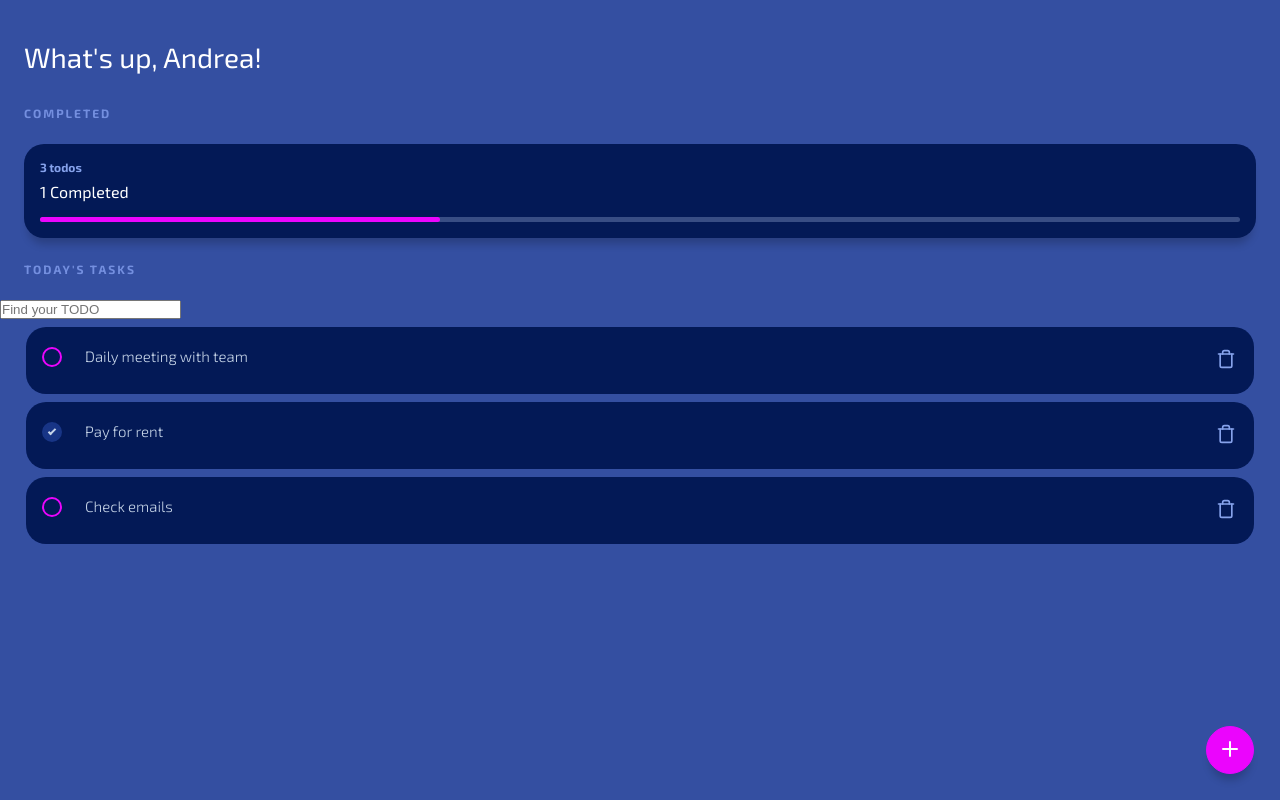
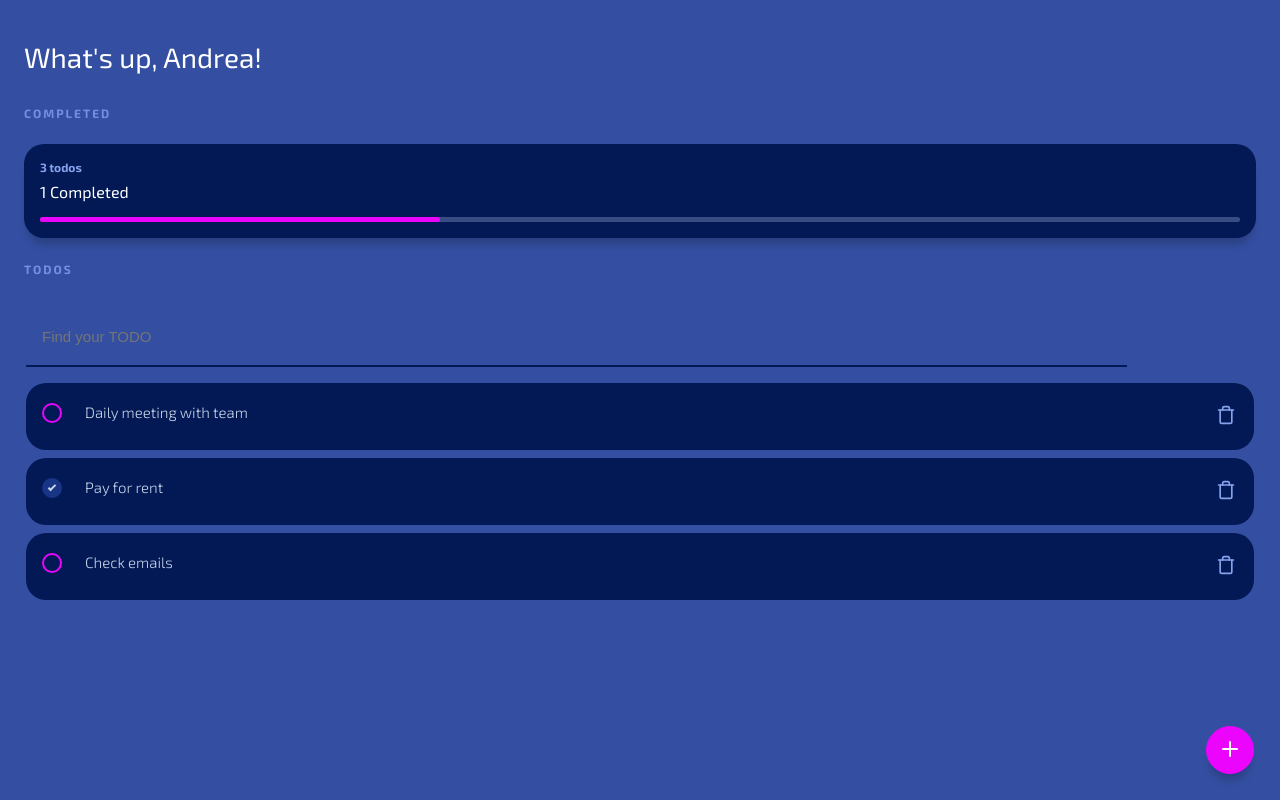
Before and after one commit to andrecontdi/todo-app, a React (Create React App) app: page / in a window 1280 px wide. Built offline with nearby package versions, Linux system fonts and the light colour scheme.

Commit message:
feat: searchbox with styles

```diff
--- a/src/components/todo/index.js
+++ b/src/components/todo/index.js
@@ -64,7 +64,7 @@ class Todo extends React.Component {
     const todosCopy = [...this.state.todos];
 
     todosCopy[todoIndex].completed = !todosCopy[todoIndex].completed;
-    this.setState({ todos: todosCopy }, () => {
+    this.setState({ todos: todosCopy, searchedTodos: todosCopy }, () => {
       this.countingTodos();
       this.handleProgressBarUpdate();
     });
@@ -75,7 +75,7 @@ class Todo extends React.Component {
     const todosCopy = [...this.state.todos];
 
     todosCopy.splice(todoIndex, 1);
-    this.setState({ todos: todosCopy }, () => {
+    this.setState({ todos: todosCopy, searchedTodos: todosCopy }, () => {
       this.countingTodos();
       this.handleProgressBarUpdate();
     });
@@ -88,7 +88,7 @@ class Todo extends React.Component {
       id: todosCopy[todosCopy.length - 1].id + 1,
       completed: false,
     });
-    this.setState({ todos: todosCopy }, () => {
+    this.setState({ todos: todosCopy, searchedTodos: todosCopy }, () => {
       this.countingTodos();
       this.handleProgressBarUpdate();
       this.handleModalClosing();
--- a/src/components/todo/list/index.js
+++ b/src/components/todo/list/index.js
@@ -9,12 +9,13 @@ function TodoList({ children, handleTodoSearch }) {
 
   return (
     <section className="list">
-      <h3 className="section-header">Today's tasks</h3>
+      <h3 className="section-header">Todos</h3>
       <input
         type="text"
         placeholder="Find your TODO"
         aria-placeholder="Find your TODO"
         onChange={(event) => handleSearchInput(event)}
+        className="search-input"
       ></input>
       <ul className="todo-list">{children}</ul>
     </section>
--- a/src/components/todo/list/todo-list.css
+++ b/src/components/todo/list/todo-list.css
@@ -1,3 +1,18 @@
 .todo-list {
-    list-style: none;
+  list-style: none;
 }
+
+.search-input {
+  margin: 8px 26px;
+  width: 86%;
+  padding: 10px;
+  appearance: none;
+  -webkit-appearance: none;
+  padding: 20px 16px;
+  font-size: 1.5rem;
+  font-weight: 300;
+  color: #c7d5e8;
+  background: transparent;
+  border: none;
+  border-bottom: 2px solid #031956;
+}
```
